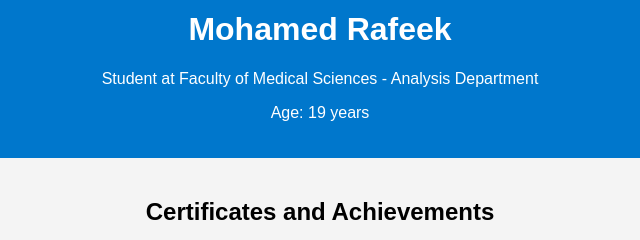
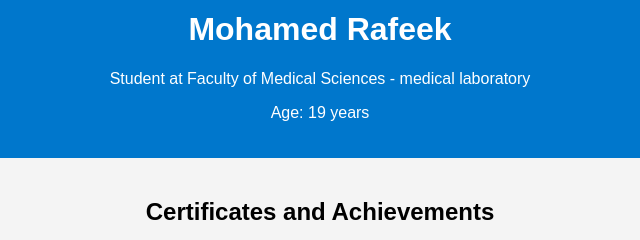
Before and after one commit to DrMohamedRafeek/mohamed-rafeek, a plain HTML site: page index.html in a window 1280 px wide. Shown: the part 184-424 px from the top of the page, 320-960 px from the left. Drawn offline with Linux system fonts and the light colour scheme.

Commit message:
Update index.html

```diff
--- a/index.html
+++ b/index.html
@@ -61,7 +61,7 @@
     <header>
         <img src="mohamed.jpg" alt="Mohamed Rafiq">
         <h1>Mohamed Rafeek</h1>
-        <p>Student at Faculty of Medical Sciences - Analysis Department</p>
+        <p>Student at Faculty of Medical Sciences - medical laboratory</p>
         <p id="age"></p>
     </header>
 
```
